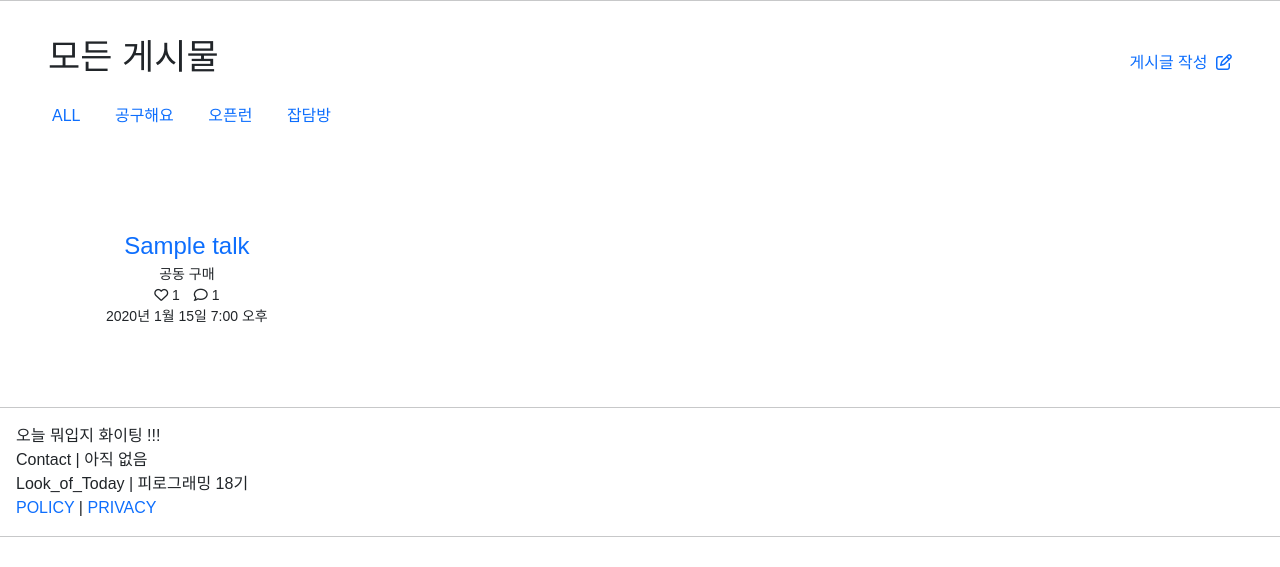
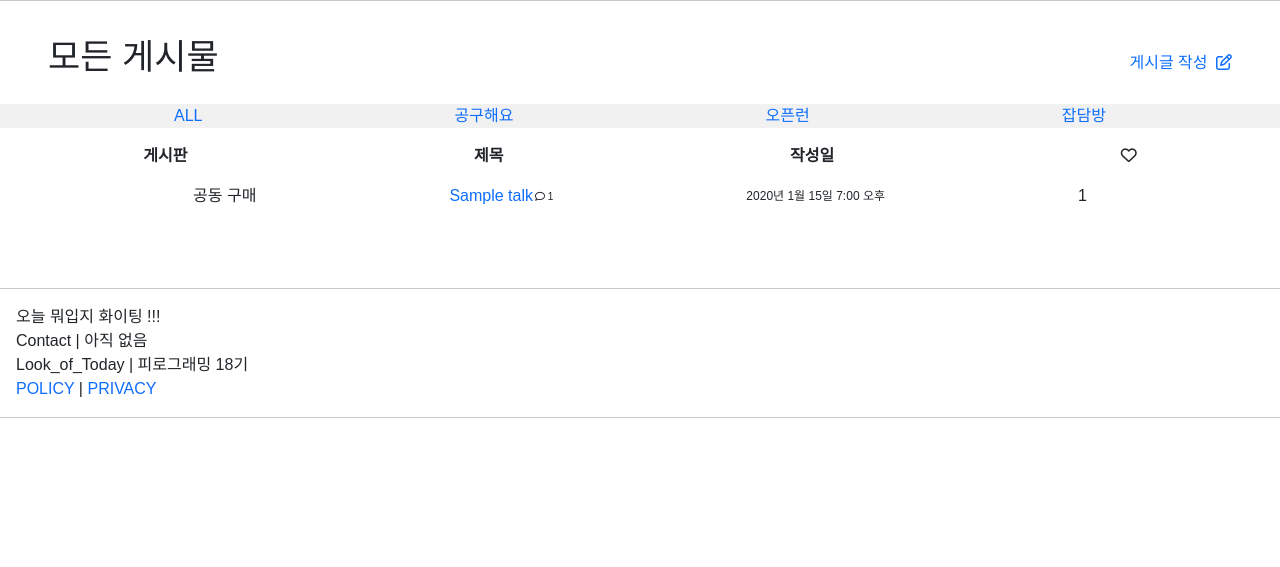
Before and after one commit to HongguSon/Look_of_Today, a Django app: page /community/ in a window 1280 px wide. Shown: the part 54-621 px from the top of the page. Run offline with Django 4.2, Linux system fonts and the light colour scheme; tables that the repository leaves empty hold one stand-in row (values such as "Sample post"); some libraries are stand-ins or nearby versions; some web fonts are replaced.

Commit message:
[feat] community 게시글 목록 기본 틀 완료

```diff
--- a/server/apps/community/templates/community/community.html
+++ b/server/apps/community/templates/community/community.html
@@ -11,14 +11,14 @@
 
 <body>
   <div class="main">
-    <div class="post-all px-5">
-      <div class="post_all">{{title}}
+    <div class="post-all">
+      <div class="post_all px-5">{{title}}
         <p class="new_post">
         <a href="{% url 'community:talk_create' %}">게시글 작성</a>
         <a href="{% url 'community:talk_create' %}"><i class="fa-regular fa-pen-to-square"></i></a>
         </p>
       </div>
-      <div class="com_list">
+      <div class="com_list px-5">
       <a href="{% url 'community:community_main' %}">ALL</a>
       <a href="{% url 'community:buying' %}">공구해요</a>
       <a href="{% url 'community:openrun' %}">오픈런</a>
@@ -27,17 +27,28 @@
       <div class="compost_list">
       {%for talk in talk_list%}
       <div class="post-box">
-        <div  class="commain_title"><a href="{% url 'community:talk_detail' talk.pk %}">{{talk.title}} </a> </div>
-        <div> {{talk.category}} </div>
-        <div> <i class="fa-regular fa-heart" id></i> {{talk.total_likes}}
-          <i class="fa-regular fa-comment" style="margin-left:10px;"></i>
-          {%for count in comments_count%}
-          {%if forloop.counter0 == talk.pk %}
-            {{count}}
-          {%endif%}
-        {%endfor%}
+        <div id="post_menu">
+          <span>게시판</span>
+          <span>제목</span>
+          <span>작성일</span>
+          <span><i class="fa-regular fa-heart" id></i></span>
         </div>
-        <div>{{talk.create_date}}</div>
+        <div  class="commain_title">
+          <span id="talk_category">{{talk.category}}</span>
+          <span id="talk_title">
+            <a href="{% url 'community:talk_detail' talk.pk %}">{{talk.title}}</a>
+            <span id="talk_comment">
+              <i class="fa-regular fa-comment"></i>
+              {%for count in comments_count%}
+              {%if forloop.counter0 == talk.pk %}
+              {{count}}
+              {%endif%}
+              {%endfor%}
+            </span>
+          </span>
+          <span id="talk_date">{{talk.create_date}}</span>
+          <span id="talk_like">{{talk.total_likes}}</span>
+        </div>
       </div>
       {%endfor%}
     </div>
--- a/server/apps/community/templates/community/talk_detail.html
+++ b/server/apps/community/templates/community/talk_detail.html
@@ -1,7 +1,7 @@
 {% extends 'main/base.html'%}
 {% load static %}
 {% block extrahead %}
-<link rel="stylesheet" href="{% static 'css/post_create.css' %}">
+<link rel="stylesheet" href="{% static 'css/post_detail.css' %}">
 <title>community</title>
 {% endblock %}
 
--- a/server/apps/community/views.py
+++ b/server/apps/community/views.py
@@ -155,7 +155,7 @@
 class TalkCreate(LoginRequiredMixin, UserPassesTestMixin, CreateView):
     model = Talk
     fields = ['category', 'img', 'title', 'content']
-    template_name = 'community/post_create.html'
+    template_name = 'community/talk_create.html'
 
     def test_func(self):
         return self.request.user
--- a/server/static/css/community.css
+++ b/server/static/css/community.css
@@ -9,12 +9,10 @@
 }
 
 .com_list{
-    margin-bottom: 100px;
-    margin-left: 4px;
-}
-
-.com_list > a{
-    margin-right: 30px;
+    display: flex;
+    justify-content: space-around;
+    margin-bottom: 1rem;
+    background-color: #f1f1f1;
 }
 
 .new_post{
@@ -27,9 +25,7 @@
     margin-left: 4px;
 }
 
-
 .compost_list{
-    margin-left: 58px;
     display: flex;
     flex-wrap: wrap;
     text-align: center;
@@ -37,10 +33,34 @@
     margin-bottom: 80px;
 }
 
-.commain_title{
-    font-size: 24px;
+.post-box{
+    width: 100%;
 }
 
-.post-box{
-    font-size: 14px;
+.commain_title{
+    display: flex;
+    justify-content: space-evenly;
+    align-items: center;
+    margin-top: 1rem;
 }
+
+#talk_title{
+    display: flex;
+    align-items: center;
+}
+
+#talk_comment{
+    margin-left: 2px;
+    margin-top: 2px;
+    font-size: 10px;
+}
+
+#talk_date{
+    font-size: 12px;
+}
+
+#post_menu{
+    display: flex;
+    justify-content: space-around;
+    font-weight: 600;
+}
```
Also changed, not shown: server/apps/community/templates/community/talk_create.html (added, +16 -0 lines), server/apps/main/templates/main/sidebar.html (deleted, +0 -90 lines).
